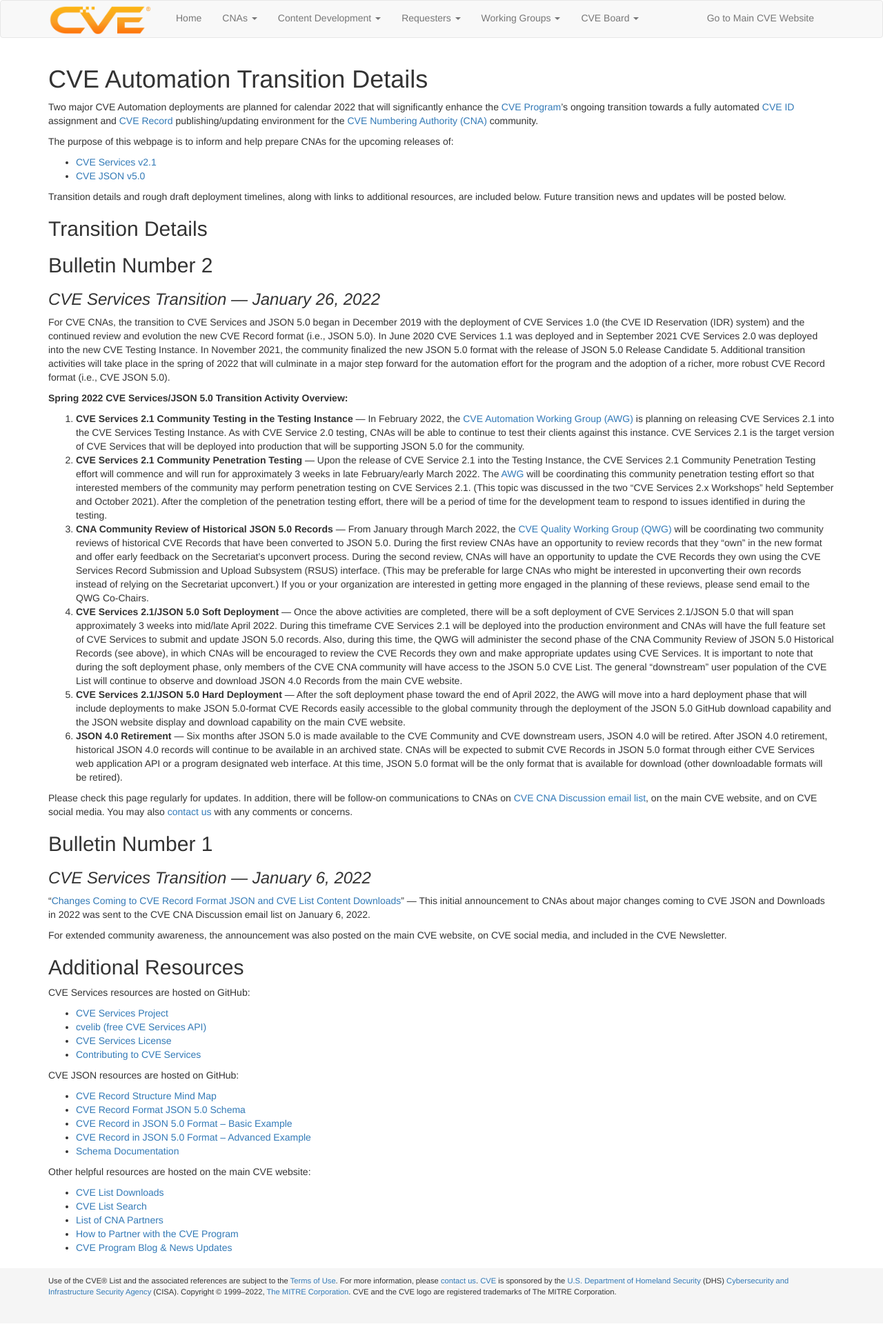
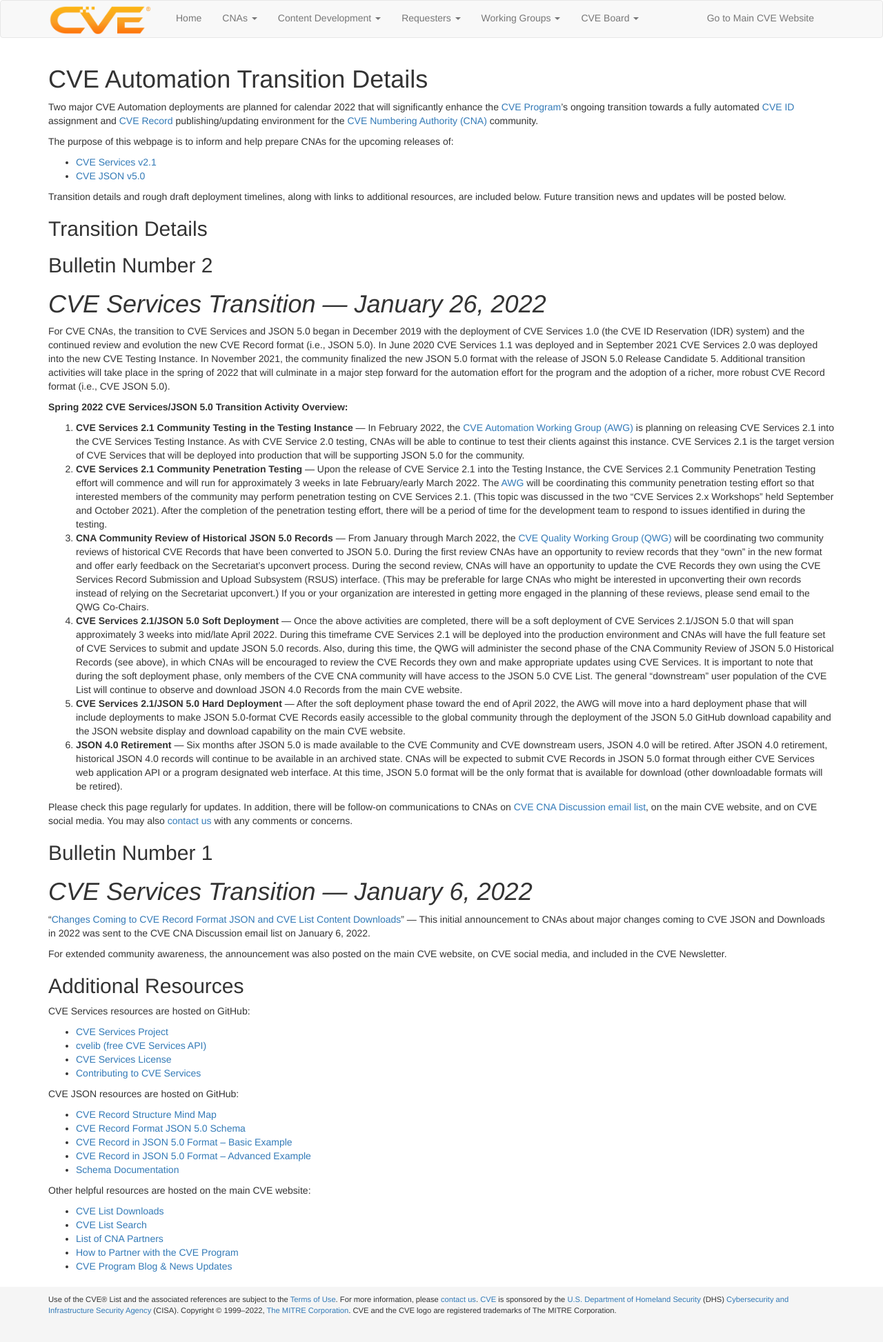
Before and after one commit to CVEProject/cveproject.github.io, a Jekyll site: the page built from automation-transition.md, in a window 1280 px wide. Shown: the whole page at 69% size. Built offline with Jekyll 4.4.1, drawn with Linux system fonts in a browser that asks for light colours; nearby versions of some CDN libraries; before the commit the page ends 1919 px from its top, so only the background shows below that.

```diff
--- a/automation-transition.md
+++ b/automation-transition.md
@@ -14,7 +14,7 @@ Transition details and rough draft deployment timelines, along with links to add
 ## Transition Details
 
 ## Bulletin Number 2
-### *CVE Services Transition  —  January 26, 2022*
+# *CVE Services Transition  —  January 26, 2022*
 
 For CVE CNAs, the transition to CVE Services and JSON 5.0 began in December 2019 with the deployment of CVE Services 1.0 (the CVE ID Reservation (IDR) system) and the continued review and evolution the new CVE Record format (i.e., JSON 5.0). In June 2020 CVE Services 1.1 was deployed and in September 2021 CVE Services 2.0 was deployed into the new CVE Testing Instance. In November 2021, the community finalized the new JSON 5.0 format with the release of JSON 5.0 Release Candidate 5. Additional transition activities will take place in the spring of 2022 that will culminate in a major step forward for the automation effort for the program and the adoption of a richer, more robust CVE Record format (i.e., CVE JSON 5.0).
 
@@ -32,7 +32,7 @@ For CVE CNAs, the transition to CVE Services and JSON 5.0 began in December 2019
 Please check this page regularly for updates. In addition, there will be follow-on communications to CNAs on [CVE CNA Discussion email list](mailto:cve-cna-list@mitre.org), on the main CVE website, and on CVE social media. You may also [contact us](https://cveform.mitre.org/) with any comments or concerns.
 
 ## Bulletin Number 1
-### *CVE Services Transition  —  January 6, 2022*
+# *CVE Services Transition  —  January 6, 2022*
 
 “[Changes Coming to CVE Record Format JSON and CVE List Content Downloads](https://www.cve.org/Media/News/item/news/2022/01/11/Changes-Coming-to-CVE-Record)” — This initial announcement to CNAs about major changes coming to CVE JSON and Downloads in 2022 was sent to the CVE CNA Discussion email list on January 6, 2022.
 
```
